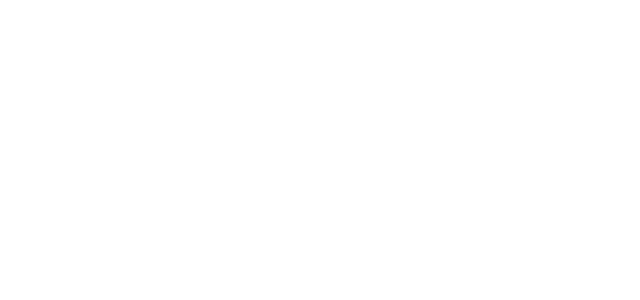
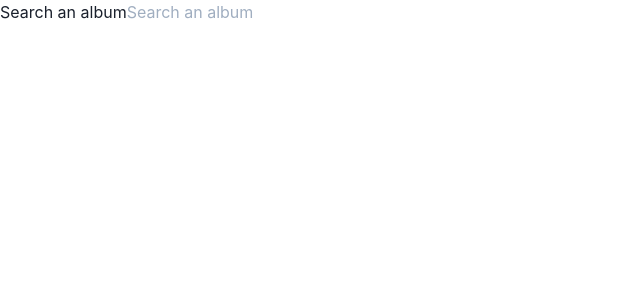
Before and after one commit to fac22/mixlist, a Next.js app: page / in a window 1280 px wide. Shown: the top 300 px of the page, without its empty margins (0-640 px from the left). Built offline with nearby package versions, Linux system fonts and the light colour scheme; no server answers.

Commit message:
implemented search feature
able to see search results in console log

```diff
--- /dev/null
+++ b/components/Search.js
@@ -0,0 +1,25 @@
+import React from 'react';
+import Home from '../pages';
+
+export default function Search({ search, setSearch, result }) {
+  return (
+    <article>
+      <form
+        onSubmit={(event) => {
+          event.preventDefault();
+          setSearch(event.target.album.value);
+          console.log(search);
+        }}
+      >
+        <label htmlFor="album">Search an album</label>
+        <input
+          type="text"
+          aria-label="Search album"
+          placeholder="Search an album"
+          name="album"
+        />
+        <button type="submit" />
+      </form>
+    </article>
+  );
+}
--- a/pages/index.js
+++ b/pages/index.js
@@ -2,6 +2,8 @@
 import Image from 'next/image';
 import styles from '../styles/Home.module.css';
 import React from 'react';
+import Search from '../components/Search';
+
 import {
   Input,
   Box,
@@ -30,25 +32,57 @@
   EditIcon,
   SearchIcon,
 } from '@chakra-ui/icons';
+import { render } from 'react-dom';
 const url = `https://ws.audioscrobbler.com/2.0/?method=album.search&album=donda&api_key=e836ddbce95921744c7e9efe110bcd54&format=json`;
 
-export async function getServerSideProps({ req, res }) {
-  return fetch(url)
-    .then((response) => response.json())
-    .then((data) => {
-      // console.log(data);
-      // const { data, error } = await
-      return {
-        props: {
-          albums: data.results.albummatches.album,
-        },
-      };
-    });
-}
-export default function Home({ albums }) {
-  console.log(albums);
-  const selectedResults = albums.slice(0, 5);
+// export async function getServerSideProps({ req, res }) {
+//   return await fetch(url)
+//     .then((response) => response.json())
+//     .then((data) => {
+//       // console.log(data);
+//       // const { data, error } = await
+//       return {
+//         props: {
+//           albums: data.results.albummatches.album,
+//         },
+//       };
+//     });
+// }
+export default function Home() {
+  const [result, setResult] = React.useState();
+  const [search, setSearch] = React.useState('');
+  console.log('search', search);
+  React.useEffect(() => {
+    console.log('index', search);
+    if (search === undefined || search === '') {
+      return;
+    }
+    fetch(
+      `https://ws.audioscrobbler.com/2.0/?method=album.search&album=${search}&api_key=e836ddbce95921744c7e9efe110bcd54&format=json`
+    )
+      .then((res) => res.json())
+      .then((data) => {
+        console.log('data', data);
+        setResult(data.results.albummatches.album);
+        return result;
+      });
+  }, [search]);
+
+  // const selectedResults = albums.slice(0, 5);
   const [input, setInput] = React.useState('');
+  console.log('Input', input);
+  console.log(search);
+
+  // React.useEffect(() => {
+  // })
+
+  // React.useEffect(() => {
+  //   if (input === undefined) {
+  //     return;
+  //   }
+  //   setInput(input);
+  // }, [input]);
+
   return (
     <>
       <Head>
@@ -58,11 +92,19 @@
       </Head>
       <main>
         <section>
-          <h1>Last.fm Testing</h1>
+          <Search search={search} setSearch={setSearch} result={result} />
+          {/* <h1>Last.fm Testing</h1>
 
           <p>Search an album</p>
 
-          <form id="albumForm">
+          <form
+            id="albumForm"
+            onSubmit={(event) => {
+              event.preventDefault();
+              setInput(event.target.value);
+              url = `https://ws.audioscrobbler.com/2.0/?method=album.search&album=${input}&api_key=e836ddbce95921744c7e9efe110bcd54&format=json`;
+            }}
+          >
             <label htmlFor="album">Album</label>
             <input
               type="text"
@@ -73,17 +115,17 @@
               onInput={(e) => setInput(e.target.value)}
               required
             />
-            <button type="submit" id="albumSubmit">
+            <Button type="submit" id="albumSubmit">
               Submit
-            </button>
-          </form>
+            </Button>
+          </form> */}
         </section>
-        <h1>Search results for DONDA</h1>
+        {/* <h1>Search results for DONDA</h1>
 
         <div>
           {selectedResults.map((e) => (
             <div key={`${e.name}`}>
-              {/* <Image src={`${e.image[1][`#text`]}`} alt="" /> */}
+              <img src={`${e.image[2][`#text`]}`} alt="" />
 
               <p>Name: </p>
               <b>
@@ -95,7 +137,7 @@
               </i>
             </div>
           ))}
-        </div>
+        </div> */}
       </main>
     </>
   );
```
